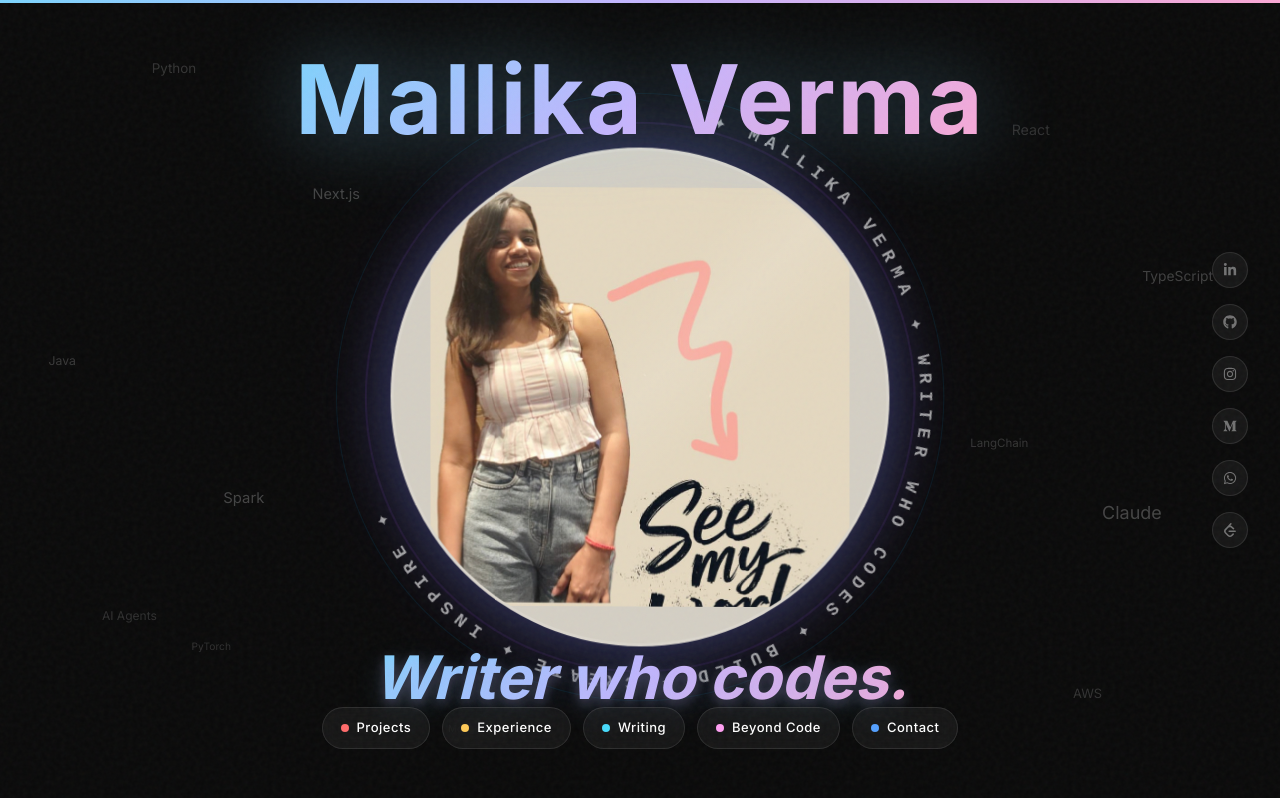
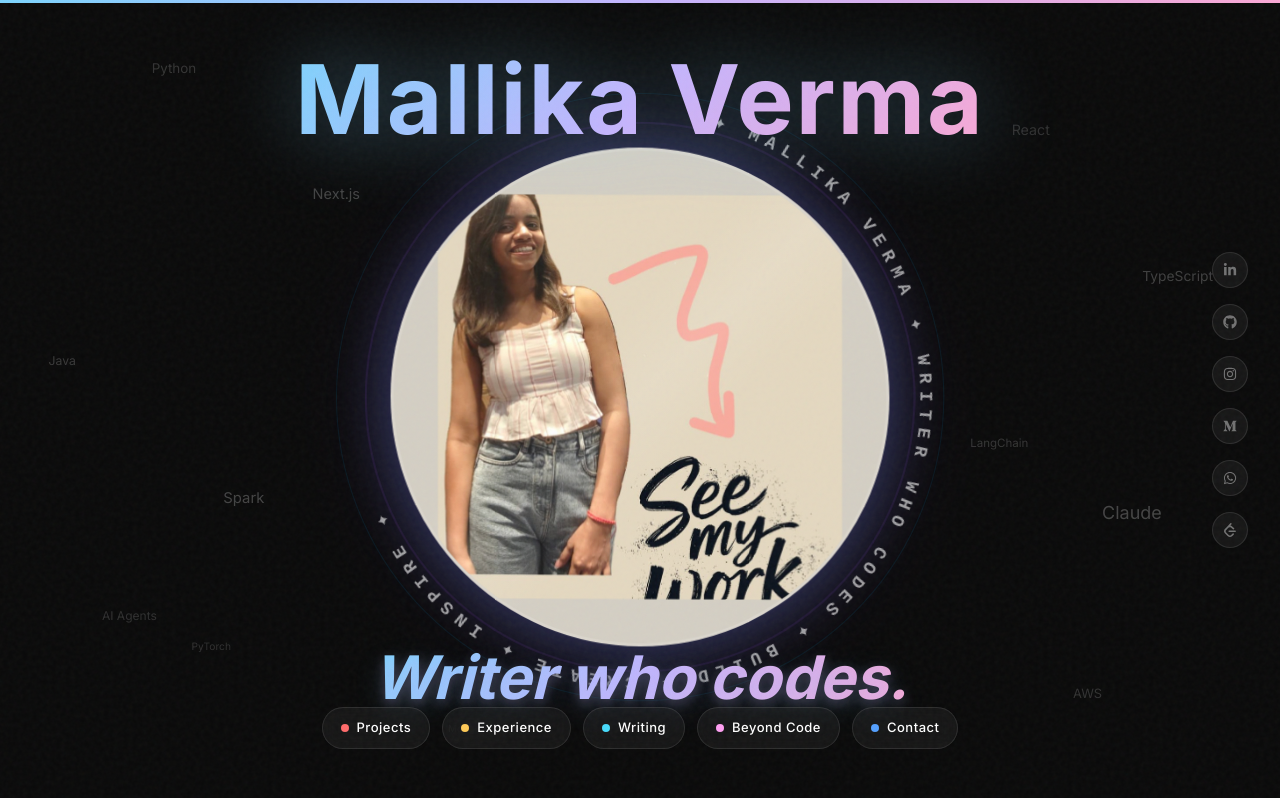
Before and after one commit to Mallika-coder/my-portfolio, a Next.js app: page / in a window 1280 px wide. Shown: the top 798 px of the page. Built offline with nearby package versions, Linux system fonts and the light colour scheme; a web font is replaced by a local one.

Commit message:
Shift image up (object 20%) and scale 0.82 to show 'See my Work' text

```diff
--- a/src/app/page.tsx
+++ b/src/app/page.tsx
@@ -133,7 +133,7 @@ export default function Home() {
                   src="/images/hero-cutout.jpeg"
                   alt="Mallika Verma"
                   fill
-                  className="object-cover scale-[0.85] object-top"
+                  className="object-cover scale-[0.82] object-[center_20%]"
                   priority
                   sizes="500px"
                 />
```
